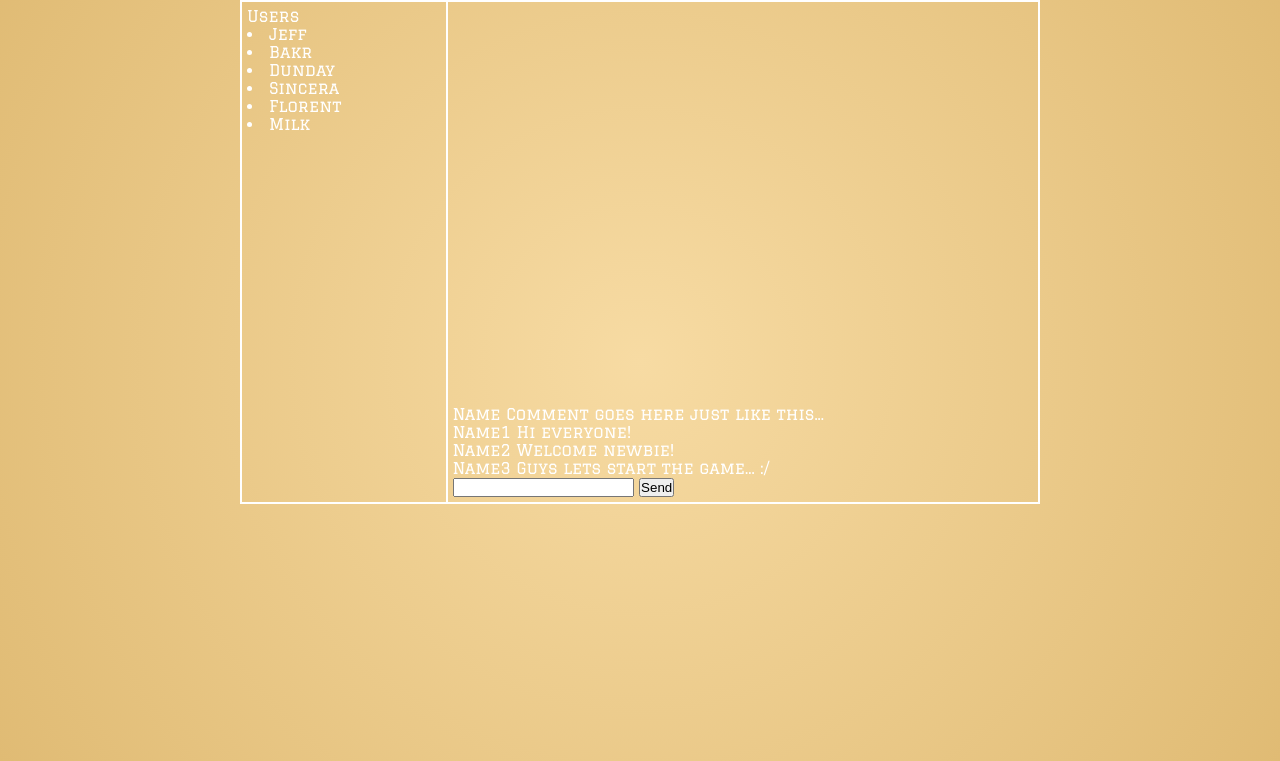
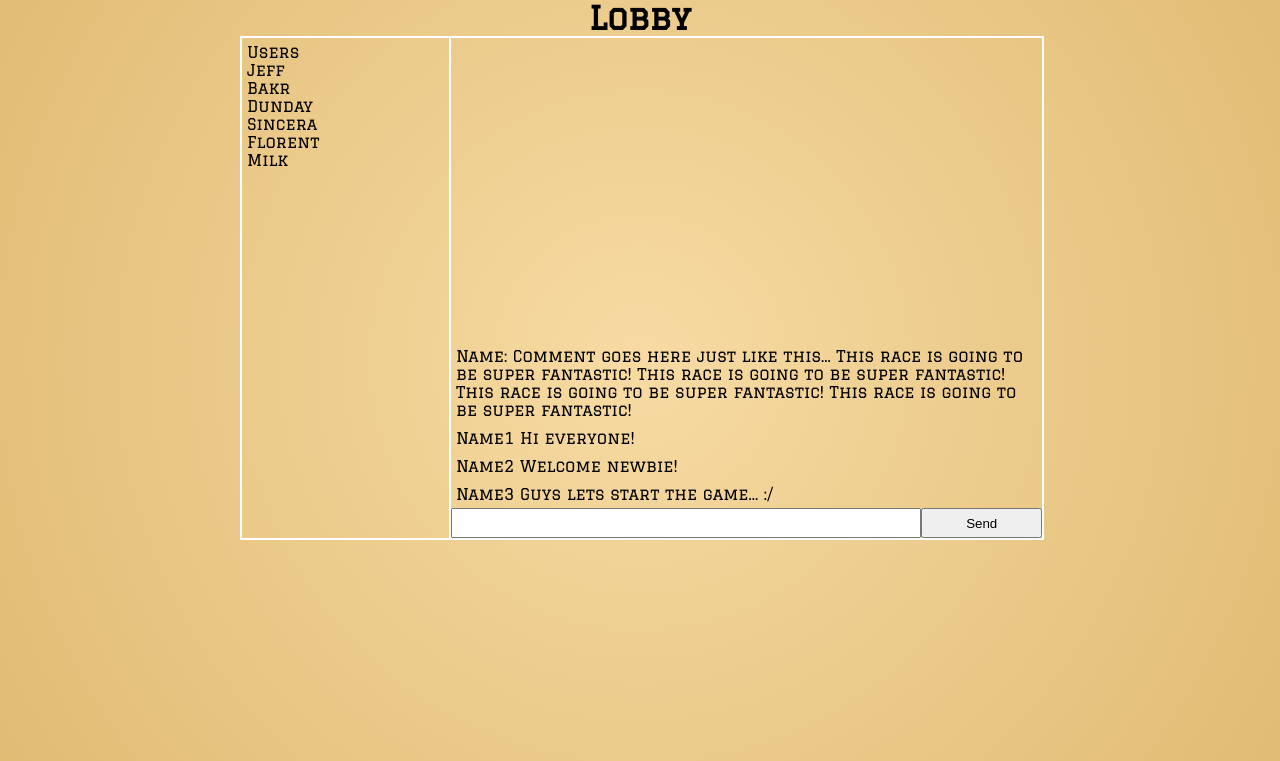
Before and after one commit to Naflin/redvsblue, a Django app: page /lobby/ in a window 1280 px wide. Shown: the part 39-800 px from the top of the page. Run offline with Django 3.2, Linux system fonts and the light colour scheme; some libraries are stand-ins or nearby versions.

Commit message:
updated lobby layout

```diff
--- a/trivia/static/trivia/css/style.css
+++ b/trivia/static/trivia/css/style.css
@@ -64,19 +64,29 @@ RED VS BLUE
 .section {
     display: flex;
     justify-content: center;
+    flex-direction: column;
     width: 800px;
 }
 
 .row {
     width: 100%;
     display: flex;
+    flex-direction: flex-start;
 }
 
 .pane {
     display: flex;
-    justify-content: flex-start;
+    /* justify-content: flex-start; */
     border: solid 2px #ffffff;
     height: 500px;
+    color: black;
+}
+
+.pane-top {
+    width: 100%;
+    display: flex;
+    justify-content: center;
+    color: black;
 }
 
 .pane-left {
@@ -89,11 +99,32 @@ RED VS BLUE
     flex: 3;
     display: flex;
     flex-direction: column-reverse;
+}
+
+.chatbox {
+    overflow: auto;
+}
+
+.message {
     padding: 5px;
 }
 
-.chatbox {
+.messagebox {
+    display: flex;
+    width: 100%;
+    height: 30px;
+}
 
+.messagebox input {
+    flex: 4;
+}
+
+.messagebox button {
+    flex: 1;
+}
+
+.user-list li{
+    list-style: none;
 }
 
 .section-main {
--- /dev/null
+++ b/trivia/static/trivia/js/index.js
@@ -0,0 +1,4 @@
+$(window).ready(function(){
+    console.log("ready");
+    $('.chatbox').scrollTop($('.chatbox').height());
+});
--- a/trivia/templates/trivia/base.html
+++ b/trivia/templates/trivia/base.html
@@ -25,5 +25,6 @@
     </div>
     <script src="https://cdnjs.cloudflare.com/ajax/libs/jquery/3.3.1/jquery.min.js" integrity="sha256-FgpCb/KJQlLNfOu91ta32o/NMZxltwRo8QtmkMRdAu8=" crossorigin="anonymous"></script>
     <!-- <script src="https://stackpath.bootstrapcdn.com/bootstrap/4.2.1/js/bootstrap.min.js" integrity="sha384-B0UglyR+jN6CkvvICOB2joaf5I4l3gm9GU6Hc1og6Ls7i6U/mkkaduKaBhlAXv9k" crossorigin="anonymous"></script> -->
+    <script type="text/javascript" src="{% static 'trivia/js/index.js' %}"></script>
 </body>
 </html>
--- a/trivia/templates/trivia/lobby.html
+++ b/trivia/templates/trivia/lobby.html
@@ -4,6 +4,11 @@
 
     <div class="dead-center">
         <div class="section">
+            <div class="row">
+                <div class="pane-top">
+                    <h1>Lobby</h1>
+                </div>
+            </div>
             <div class="row pane">
                 <div class="pane-left">
                     <div class="pane-title">
@@ -25,8 +30,8 @@
                     </div>
                     <div class="chatbox">
                         <div class="message">
-                            <span class="username">Name</span>
-                            <span class="comment">Comment goes here just like this...</span>
+                            <span class="username">Name:</span>
+                            <span class="comment">Comment goes here just like this... This race is going to be super fantastic! This race is going to be super fantastic! This race is going to be super fantastic! This race is going to be super fantastic!</span>
                         </div>
                         <div class="message">
                             <span class="username">Name1</span>
```
